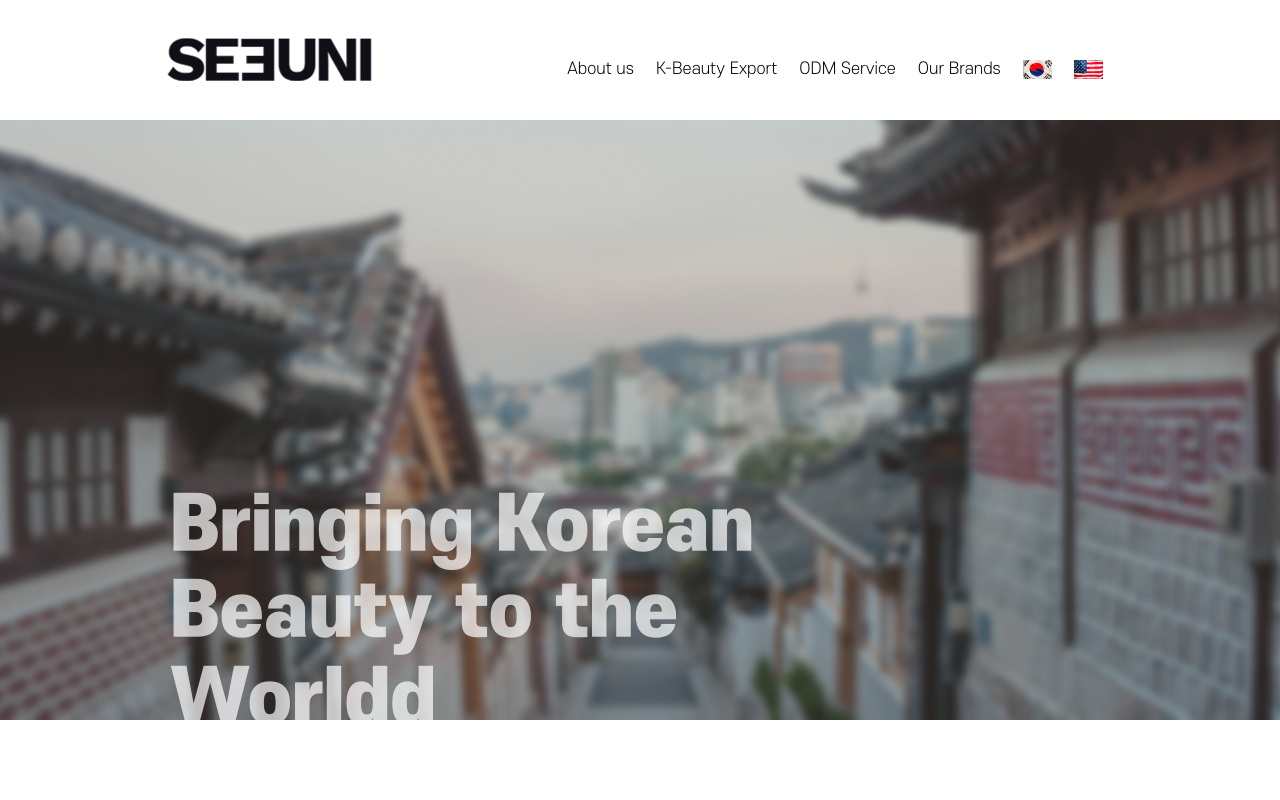
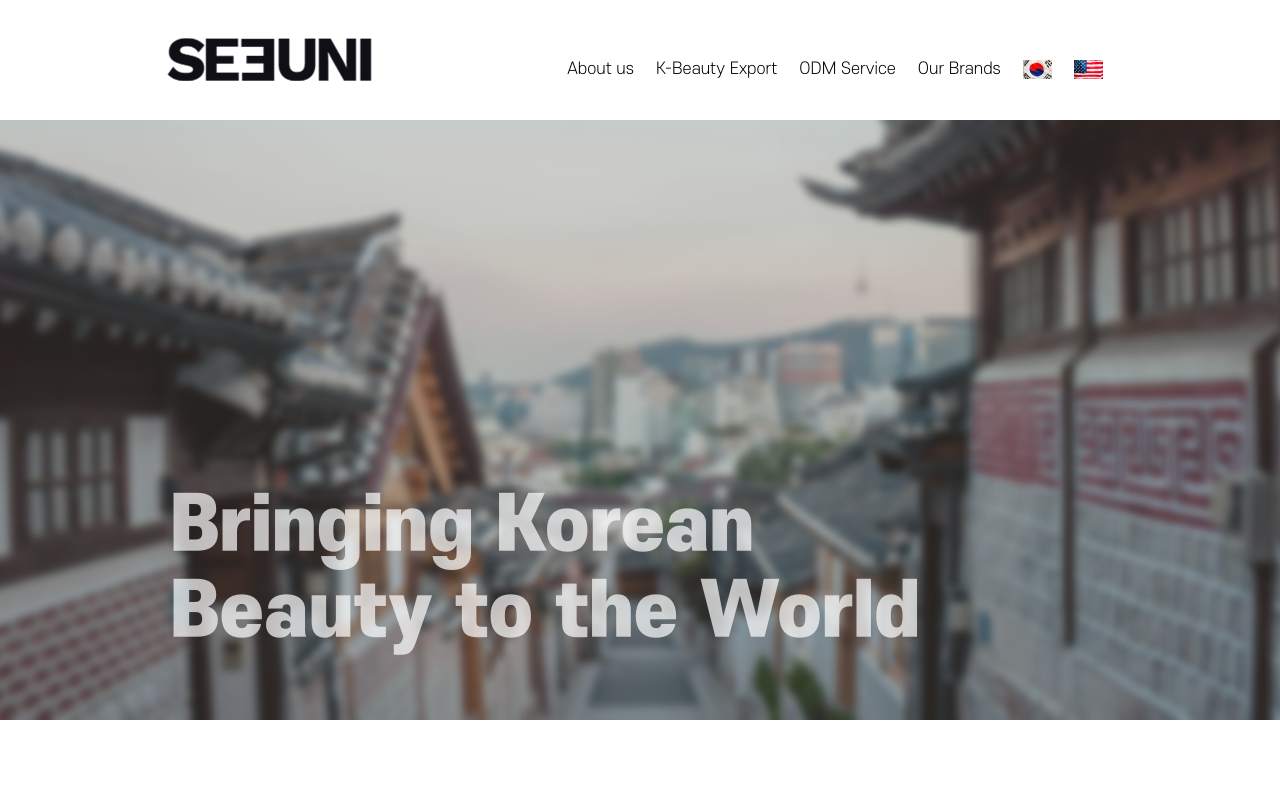
Before and after one commit to hyw0206/landingpage_seeuni, a React (Create React App) app: page / in a window 1280 px wide. Shown: the top 800 px of the page. Built offline with nearby package versions, Linux system fonts and the light colour scheme.

Commit message:
edit Info main text

```diff
--- a/src/components/Info/InfoMain.tsx
+++ b/src/components/Info/InfoMain.tsx
@@ -4,7 +4,7 @@ export default function InfoMain() {
   return (
     <Styled.InfoMainWrapper>
       <Styled.InfoMainTextWrapper>
-        <Styled.InfoMainText>Bringing Korean Beauty to the Worldd</Styled.InfoMainText>
+        <Styled.InfoMainText>Bringing Korean Beauty to the World</Styled.InfoMainText>
       </Styled.InfoMainTextWrapper>
     </Styled.InfoMainWrapper>
   )
```
